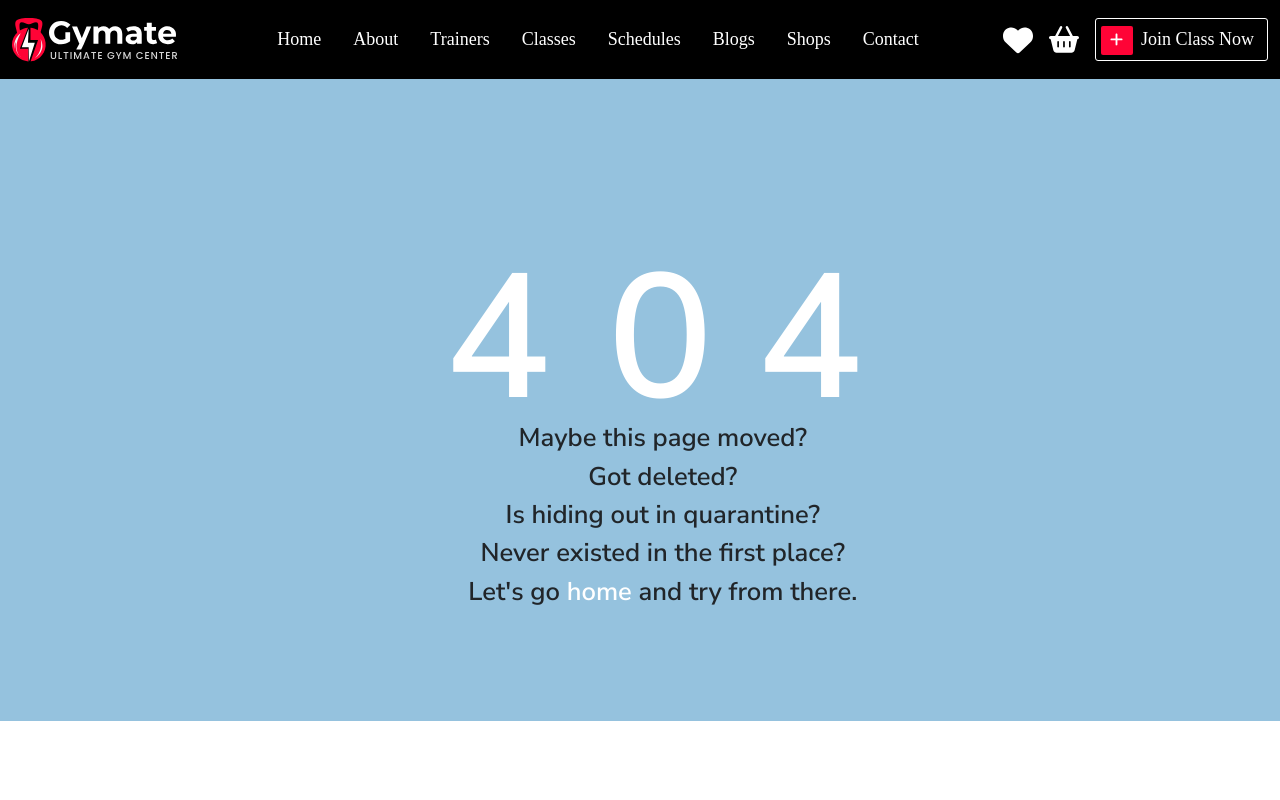
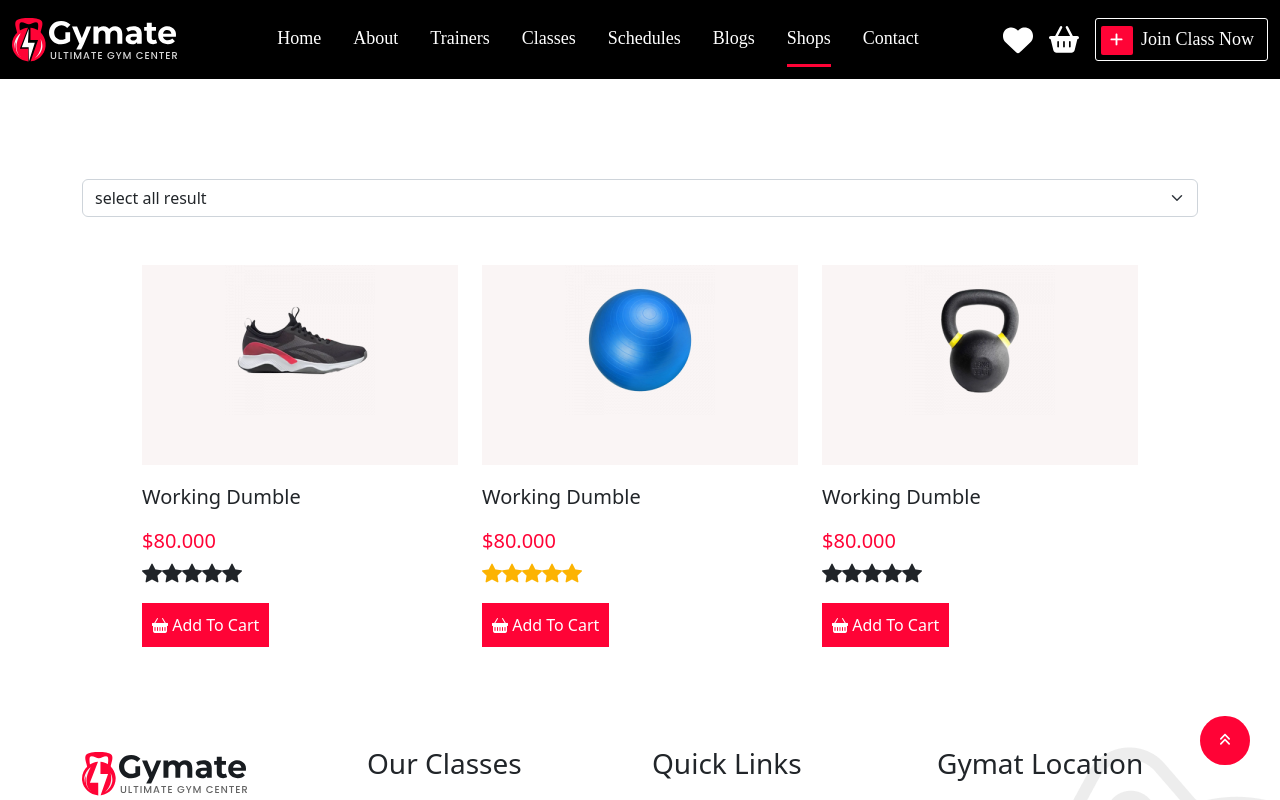
Before and after one commit to alhusseinyhamada/Front-End-Angular-Gym-Management-System-, an Angular app in the folder Front-End-Angular-Gym-Management-System-/: page /shop in a window 1280 px wide. Shown: the top 800 px of the page. Built offline with nearby package versions, Linux system fonts and the light colour scheme.

Commit message:
add shop

```diff
--- a/Front-End-Angular-Gym-Management-System-/src/app/app-routing.module.ts
+++ b/Front-End-Angular-Gym-Management-System-/src/app/app-routing.module.ts
@@ -7,6 +7,7 @@ import { ClassComponent } from './components/class/class.component';
 import { HomeComponent } from './components/home/home.component';
 import { MainLayoutComponent } from './components/main-layout/main-layout.component';
 import { NotFoundComponent } from './components/not-found/not-found.component';
+import { ShopComponent } from './components/shop/shop.component';
 import { TrainerDetailComponent } from './components/trainer-detail/trainer-detail.component';
 import { TrainerComponent } from './components/trainer/trainer.component';
 
@@ -20,6 +21,8 @@ const routes: Routes = [{path:"",component: MainLayoutComponent,children:[
   {path:'about',component:AboutComponent},
   {path:'trainers',component:TrainerComponent},
   {path:'trainerdetails',component:TrainerDetailComponent},
+  {path:'shop',component:ShopComponent},
+
 
 
 
--- a/Front-End-Angular-Gym-Management-System-/src/app/app.component.html
+++ b/Front-End-Angular-Gym-Management-System-/src/app/app.component.html
@@ -1,4 +1,3 @@
-
 
 <app-header></app-header>
 <router-outlet></router-outlet>
--- a/Front-End-Angular-Gym-Management-System-/src/app/components/header/header.component.html
+++ b/Front-End-Angular-Gym-Management-System-/src/app/components/header/header.component.html
@@ -27,7 +27,7 @@
           <a class="nav-link" routerLinkActive="active" routerLink="/blogs">Blogs</a>
         </li>
         <li class="nav-item">
-          <a class="nav-link" routerLinkActive="active" routerLink="/shops">Shops</a>
+          <a class="nav-link" routerLinkActive="active" routerLink="/shop">Shops</a>
         </li>
         <li class="nav-item">
           <a class="nav-link" routerLinkActive="active" routerLink="/contact">Contact</a>
--- a/Front-End-Angular-Gym-Management-System-/src/app/components/home/home.component.ts
+++ b/Front-End-Angular-Gym-Management-System-/src/app/components/home/home.component.ts
@@ -1,4 +1,5 @@
 import { Component, OnInit } from '@angular/core';
+import { LoginService } from 'src/app/services/login.service';
 
 @Component({
   selector: 'app-home',
@@ -7,9 +8,20 @@ import { Component, OnInit } from '@angular/core';
 })
 export class HomeComponent implements OnInit {
 
-  constructor() { }
+  constructor(private lgin:LoginService) {
+    // console.log(this.lgin.login('aj'));
+  }
 
   ngOnInit(): void {
   }
 
+  color="";
+  go(){
+    this.color="green";
+  }
+  back(){
+    this.color="";
+  }
+
+
 }
--- /dev/null
+++ b/Front-End-Angular-Gym-Management-System-/src/app/components/shop/shop.component.html
@@ -0,0 +1,81 @@
+<!--start shop-online -->
+<div class="shop-online " style="margin:100px 0">
+  <div class="container">
+
+    <div class="mb-3">
+      <select id="disabledSelect" class="form-select" >
+        <option>select all result</option>
+        <option>weight</option>
+        <option>length</option>
+      </select>
+    </div>
+    <div class="row products m-5 ">
+      <div class=" col-lg-4 col-md-6">
+        <div style="background-color:rgb(250, 245, 245);text-align:center;width:100%;height:200px">
+          <img  src="assets/images/g_5-150x150.png">
+        </div>
+
+        <h5 style="margin:20px 0">Working Dumble</h5>
+        <h5 style="color:#ff0336">$80.000</h5>
+        <h5>
+          <i class="bi bi-star-fill"></i>
+          <i class="bi bi-star-fill"></i>
+          <i class="bi bi-star-fill"></i>
+          <i class="bi bi-star-fill"></i>
+          <i class="bi bi-star-fill"></i>
+        </h5>
+
+        <button style="background-color:#ff0336;border:none;outline:none;color:#fff;padding:10px;margin-top:10px">
+          <i class="bi bi-basket-fill" style="color:#fff"></i>
+          Add To Cart
+        </button>
+
+      </div>
+      <div class="  col-lg-4 col-md-6">
+        <div style="background-color:rgb(250, 245, 245);text-align:center;width:100%;height:200px">
+          <img  src="assets/images/g_6-150x150.png">
+        </div>
+        <h5 style="margin:20px 0">Working Dumble</h5>
+        <h5 style="color:#ff0336">$80.000</h5>
+        <h5 style="color:#fcb302">
+          <i class="bi bi-star-fill"></i>
+          <i class="bi bi-star-fill"></i>
+          <i class="bi bi-star-fill"></i>
+          <i class="bi bi-star-fill"></i>
+          <i class="bi bi-star-fill"></i>
+        </h5>
+
+        <button style="background-color:#ff0336;border:none;outline:none;color:#fff;padding:10px;margin-top:10px">
+          <i class="bi bi-basket-fill" style="color:#fff"></i>
+          Add To Cart
+        </button>
+
+      </div>
+      <div class="  col-lg-4 col-md-6">
+        <div style="background-color:rgb(250, 245, 245);text-align:center;width:100%;height:200px">
+          <img  src="assets/images/g_8-150x150.png">
+        </div>
+
+        <h5 style="margin:20px 0">Working Dumble</h5>
+        <h5 style="color:#ff0336">$80.000</h5>
+        <h5>
+          <i class="bi bi-star-fill"></i>
+          <i class="bi bi-star-fill"></i>
+          <i class="bi bi-star-fill"></i>
+          <i class="bi bi-star-fill"></i>
+          <i class="bi bi-star-fill"></i>
+        </h5>
+
+        <button style="background-color:#ff0336;border:none;outline:none;color:#fff;padding:10px;margin-top:10px">
+          <i class="bi bi-basket-fill" style="color:#fff"></i>
+          Add To Cart
+        </button>
+
+      </div>
+
+    </div>
+
+  </div>
+</div>
+
+<!--end shop-online-->
--- /dev/null
+++ b/Front-End-Angular-Gym-Management-System-/src/app/components/shop/shop.component.ts
@@ -0,0 +1,15 @@
+import { Component, OnInit } from '@angular/core';
+
+@Component({
+  selector: 'app-shop',
+  templateUrl: './shop.component.html',
+  styleUrls: ['./shop.component.css']
+})
+export class ShopComponent implements OnInit {
+
+  constructor() { }
+
+  ngOnInit(): void {
+  }
+
+}
--- /dev/null
+++ b/Front-End-Angular-Gym-Management-System-/src/app/services/login.service.ts
@@ -0,0 +1,16 @@
+import { Injectable } from '@angular/core';
+
+@Injectable({
+  providedIn: 'root'
+})
+export class LoginService {
+
+  constructor() { }
+
+  // login(admin:string){
+  //   if(admin == 'add')
+  //     return true;
+  //   else
+  //     return false;
+  // }
+}
```
Also changed, not shown: Front-End-Angular-Gym-Management-System-/src/app/app.component.ts (+9 -0 lines), Front-End-Angular-Gym-Management-System-/src/app/app.module.ts (+5 -2 lines), Front-End-Angular-Gym-Management-System-/src/app/components/home/home.component.html (+5 -5 lines), Front-End-Angular-Gym-Management-System-/src/app/components/shop/shop.component.css (added), 2 other files (tests, documents, lock files or other folders).
